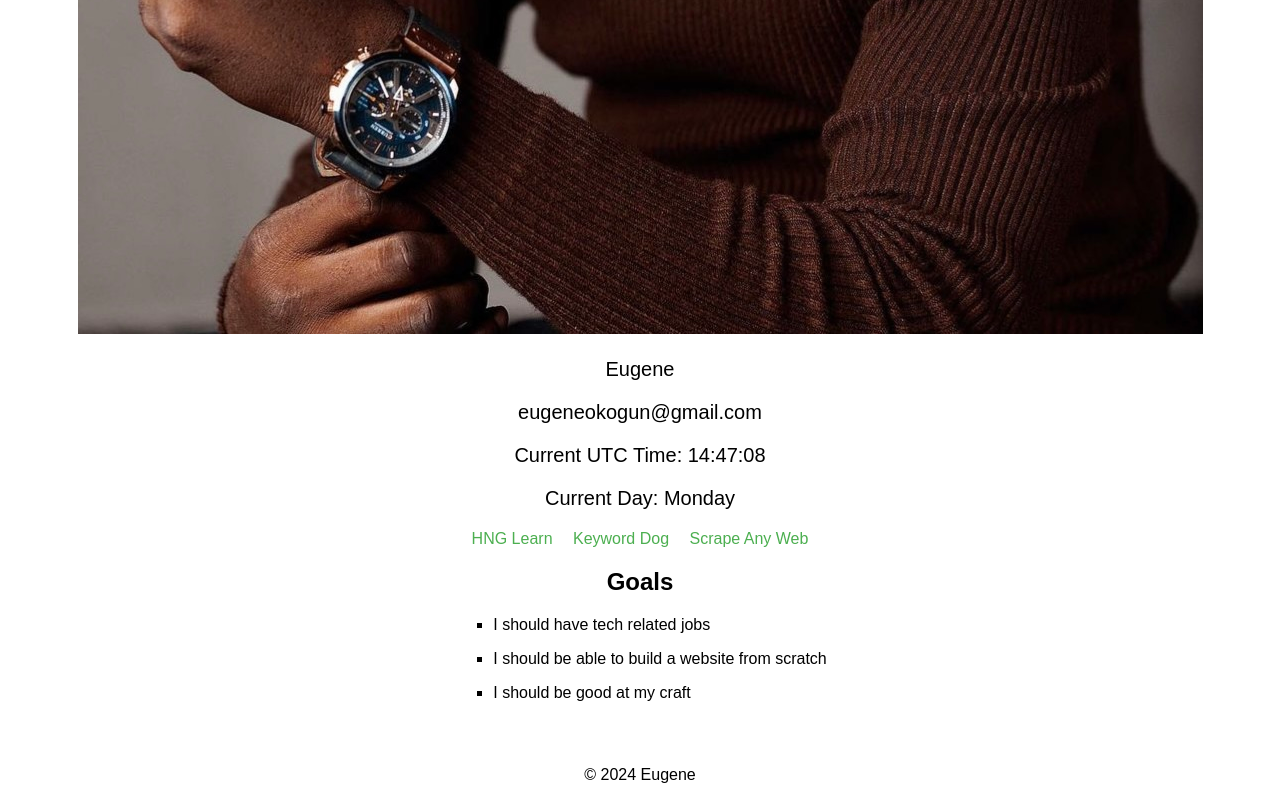
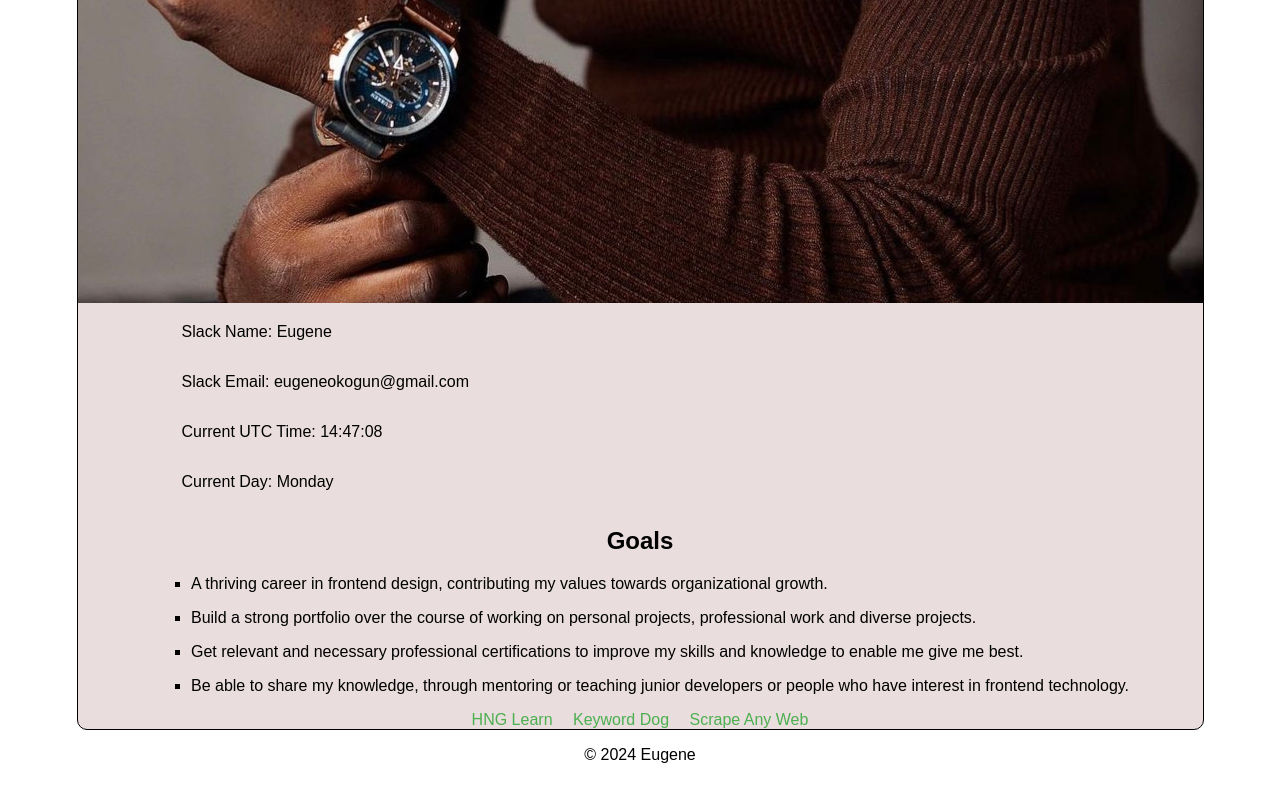
Before and after one commit to onlyeugene/HNG-Profile, a plain HTML site: page index.html in a window 1280 px wide. Shown: the part 1142-1942 px from the top of the page. Drawn offline with Linux system fonts and the light colour scheme.

Commit message:
first commit

```diff
--- a/index.html
+++ b/index.html
@@ -13,23 +13,26 @@
     <main>
         <section id="profile">
             <img id="profile-img" src="./assets/IMG_6275.jpg" alt="Slack Profile Picture" data-testid="slackProfilePicture">
-            <p data-testid="slackDisplayName">Eugene</p>
-            <p data-testid="slackEmail">eugeneokogun@gmail.com</p>
-            <p data-testid="currentTimeUTC">Current UTC Time: <span id="utc-time"></span></p>
-            <p data-testid="currentDay">Current Day: <span id="current-day"></span></p>
+            <div id="profile_content">
+                <p data-testid="slackDisplayName">Slack Name: <span>Eugene</span></p>
+                <p data-testid="slackEmail">Slack Email: <span>eugeneokogun@gmail.com</span></p>
+                <p data-testid="currentTimeUTC">Current UTC Time: <span id="utc-time"></span></p>
+                <p data-testid="currentDay">Current Day: <span id="current-day"></span></p>
+            </div>
+        </section>
+        <section id="goals">
+            <h2 data-testid="goals">Goals</h2>
+            <ul data-testid="goalsList">
+                <li>A thriving career in frontend design, contributing my values towards organizational growth.</li>
+                <li>Build a strong portfolio over the course of working on personal projects, professional work and diverse projects.</li>
+                <li>Get relevant and necessary professional certifications to improve my skills and knowledge to enable me give me best.</li>
+                <li>Be able to share my knowledge, through mentoring or teaching junior developers or people who have interest in frontend technology.</li>
+            </ul>
         </section>
         <section id="links">
             <a href="http://hng.tech/learn" data-testid="hngLink">HNG Learn</a>
             <a href="http://keyword.dog" data-testid="keywordLink">Keyword Dog</a>
             <a href="http://scrapeanyweb.site" data-testid="scrapeanywebLink">Scrape Any Web</a>
-        </section>
-        <section id="goals">
-            <h2 data-testid="goals">Goals</h2>
-            <ul data-testid="goalsList">
-                <li>I should have tech related jobs</li>
-                <li>I should be able to build a website from scratch</li>
-                <li>I should be good at my craft</li>
-            </ul>
         </section>
     </main>
     <footer>
--- a/style.css
+++ b/style.css
@@ -20,15 +20,21 @@ main {
     display: flex;
     flex-direction: column;
     align-items: center;
-    margin: 2em;
+    border: 1px solid #000000;
+    border-bottom-left-radius: 10px;
+    border-bottom-right-radius: 10px;
+    backdrop-filter: blur 5px;
+    background: rgb(233, 221, 221);
 }
 #goals{
     text-align: center;
+    /* text-align: start; */
+    padding: 0 4em;
 }
 #goals li{
     text-align: start;
     list-style: square;
-    /* font-size: 18px; */
+    font-size: 16px;
 }
 #goals ul{
     text-align: start;
@@ -39,8 +45,19 @@ main {
 #profile {
     text-align: center;
 }
+#profile_content{
+    text-align: start;
+    /* width: 100%; */
+    padding: 0 4.5em;
+    display: flex;
+    flex-direction: column;
+    align-items: start;
+    justify-content: center;
+}
 #profile p{
-    font-size: 20px;
+    font-size: 16px;
+    text-align: start;
+    margin: 1em 2em;
 }
 #profile img {
     max-width: 100%;
```
